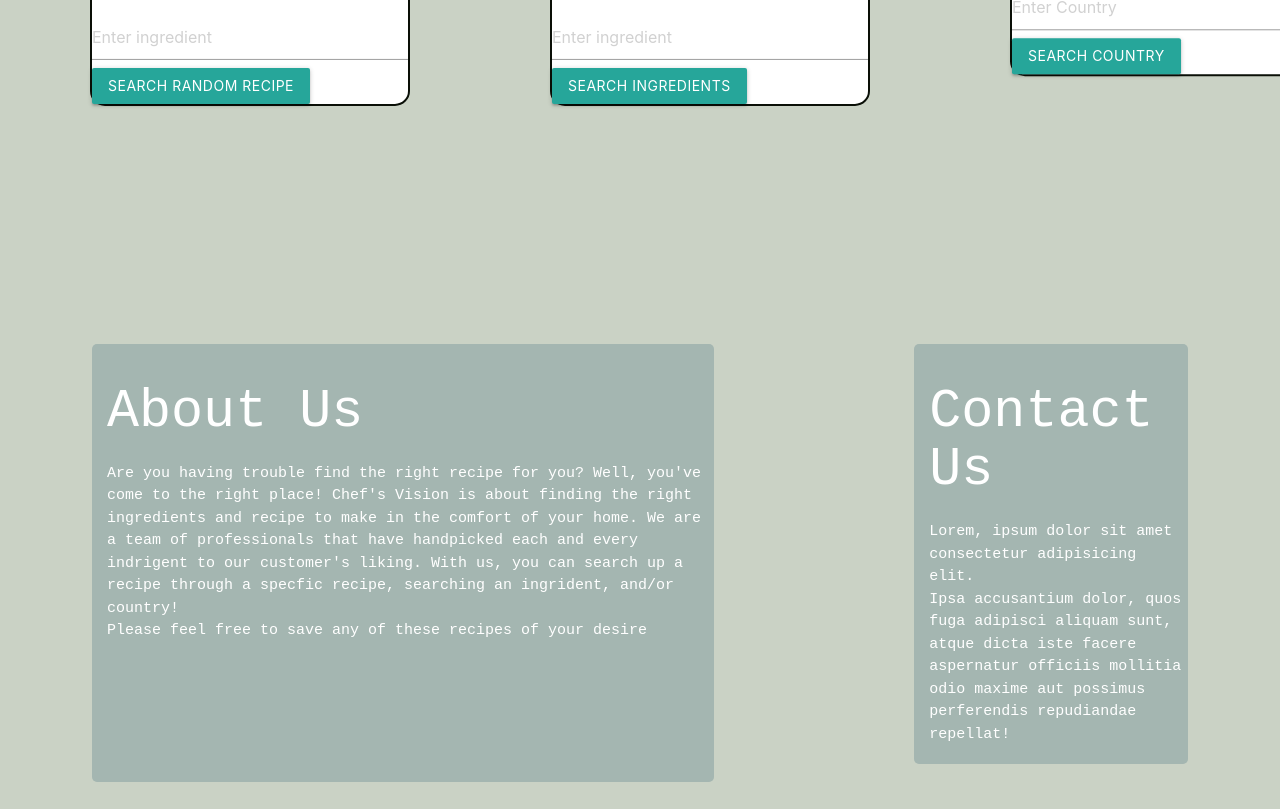
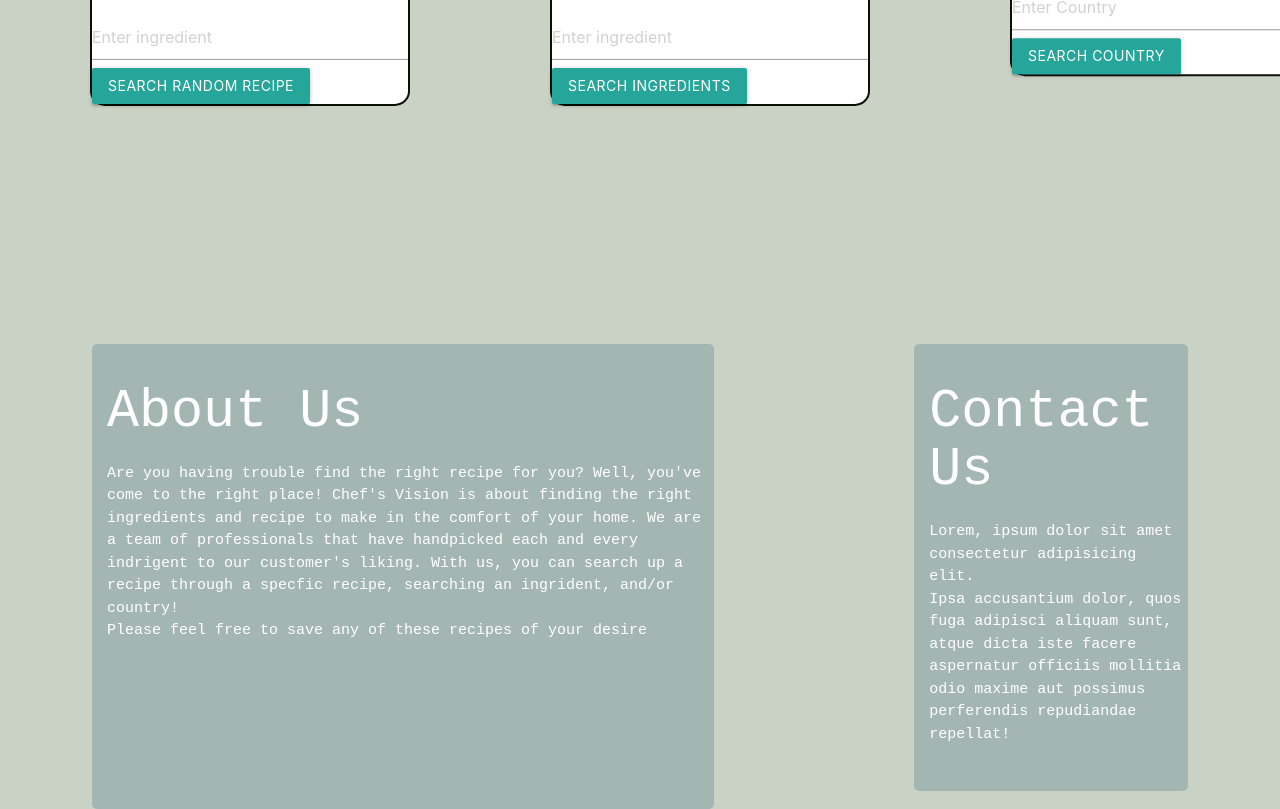
Before and after one commit to Koeboldt/ProupGroject, a plain HTML site: page index.html in a window 1280 px wide. Shown: the part 870-1679 px from the top of the page. Before the commit the page ends 1652 px from the top, so only its background shows below. Drawn offline with nearby package versions, Linux system fonts and the light colour scheme; files that its build step writes are made by us from their sources; no server answers; a script that the page names is missing.

Commit message:
changed padding on paragraphs.

```diff
--- a/assets/styles/style.css
+++ b/assets/styles/style.css
@@ -113,7 +113,7 @@ header {
   background-color:#a4b6b1;
   border-radius: 5px;
   position:relative;
-  padding: 3px 3px 3px 15px;
+  padding: 3px 3px 30px 15px;
   top:300px;
   left: 100px
 }
```
